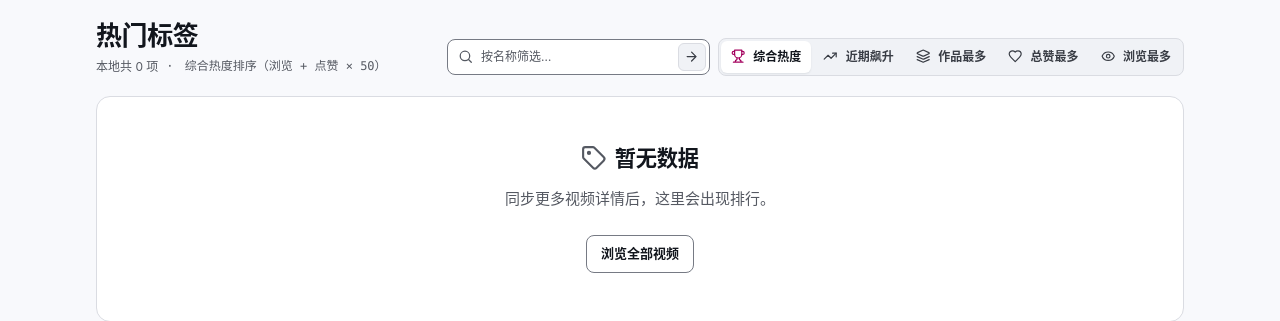
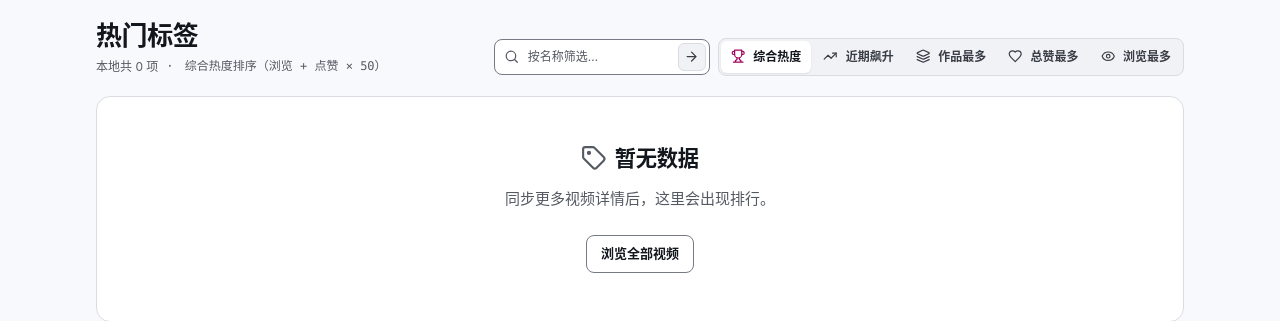
Before and after one commit to beautifulrem/iwara-search, a FastAPI app: page /tags in a window 1280 px wide. Shown: the part 57-378 px from the top of the page. Run offline with FastAPI, Linux system fonts and the light colour scheme; data comes from the database, SQL or seed files in the repository; data that the repository does not hold is empty; some libraries are stand-ins or nearby versions.

Commit message:
fix(ui): align desktop .ranking-top header and toolbar on one grid row across Firefox and WebKit

```diff
--- a/search_iwara/static/style.css
+++ b/search_iwara/static/style.css
@@ -2294,6 +2294,14 @@
   }
   @media (min-width: 64rem) {
     .dir-tabs { display: none; }
+    .ranking-top {
+      display: grid;
+      grid-template-columns: minmax(0, 1fr) auto;
+      align-items: end;
+      gap: var(--space-4);
+    }
+    .dir-toolbar { flex-wrap: nowrap; }
+    .dir-search { flex: 0 1 13.5rem; inline-size: 13.5rem; }
   }
   @media (max-width: 63.99rem) {
     .ranking-top {
@@ -2417,6 +2425,7 @@
   .page-head {
     display: grid;
     gap: var(--space-1);
+    min-inline-size: 0;
   }
   .page-head__title { font-size: var(--fs-2xl); font-weight: 650; letter-spacing: -0.015em; }
   .page-head__sub {
```
